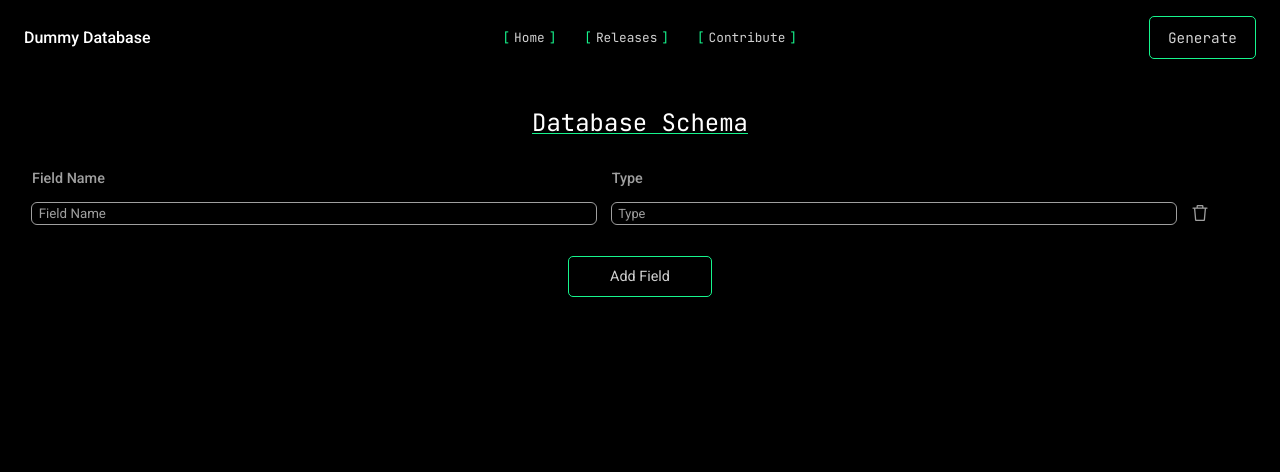
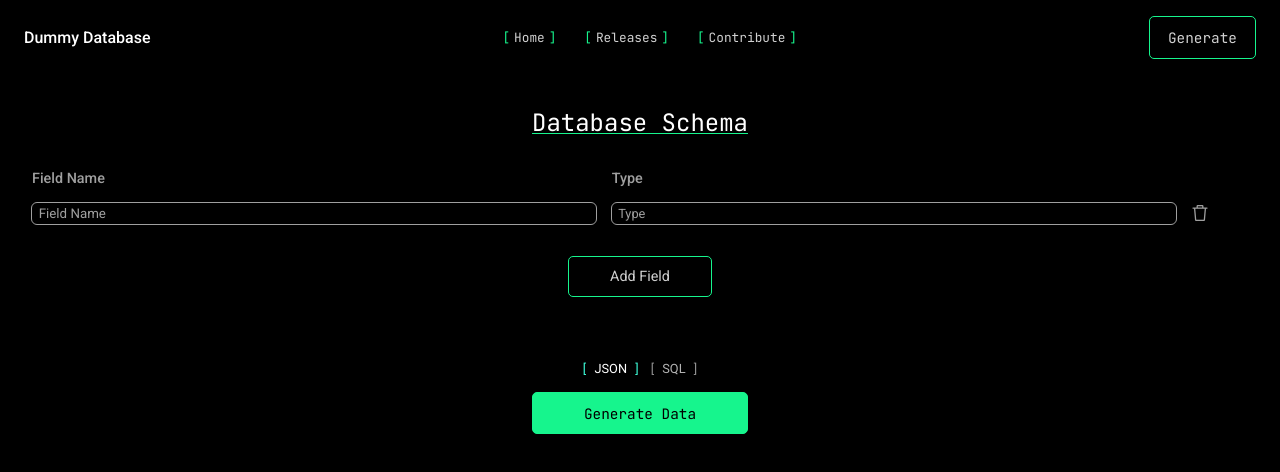
Before and after one commit to skittlesaur/dummydb, a React (Create React App) app in the folder client/: page /generate in a window 1280 px wide. Shown: the top 472 px of the page. Built offline with nearby package versions, Linux system fonts and the light colour scheme.

Commit message:
added generate data button

```diff
--- a/client/src/pages/generate/Generate.js
+++ b/client/src/pages/generate/Generate.js
@@ -8,6 +8,8 @@ const Generate = () => {
         {field: "", type: "Type"}
     ]);
     const [typeSelect, setTypeSelect] = useState({visible: false});
+    const [output, setOutput] = useState("JSON");
+    const outputs = ["JSON", "SQL"];
 
     const handleAddField = () => {
         const field = {field: '', type: 'Type'};
@@ -53,6 +55,13 @@ const Generate = () => {
                         </div>)}
                 </div>
                 <div onClick={handleAddField} className={`btn1 btn1-b ${styles[`add-field`]}`}>Add Field</div>
+                <div className={styles['submission']}>
+                    <div className={styles['options']}>
+                        {outputs.map((item, i) => <div key={i} onClick={() => setOutput(item)}
+                                                       className={`btn2 ${output === item && styles['active']}`}>{item}</div>)}
+                    </div>
+                    <div className={`btn1 btn1-g mono ${styles['generate']}`}>Generate Data</div>
+                </div>
             </div>
         </>
     );
--- a/client/src/pages/generate/generate.module.css
+++ b/client/src/pages/generate/generate.module.css
@@ -58,3 +58,46 @@
     font-size: .8rem;
     color: var(--QUITE_DARKER_GRAY);
 }
+
+.submission {
+    margin-top: 2em;
+    display: flex;
+    flex-direction: column;
+    align-items: center;
+    gap: 1em;
+}
+
+.options {
+    display: flex;
+    align-items: center;
+    justify-content: center;
+    gap: 1em;
+    flex-wrap: wrap;
+}
+
+.options > *:not(.active) {
+    opacity: .7;
+}
+
+.options > *:before, .options > *:after {
+    color: var(--GRAY);
+}
+
+.options > *:hover {
+    background: transparent;
+    color: white;
+    opacity: .9;
+}
+
+.options .active:after, .options .active:before {
+    color: var(--SEA_GREEN);
+}
+
+.options .active:hover {
+    background: transparent;
+}
+
+.generate {
+    align-self: center;
+    width: 15em;
+}
```
